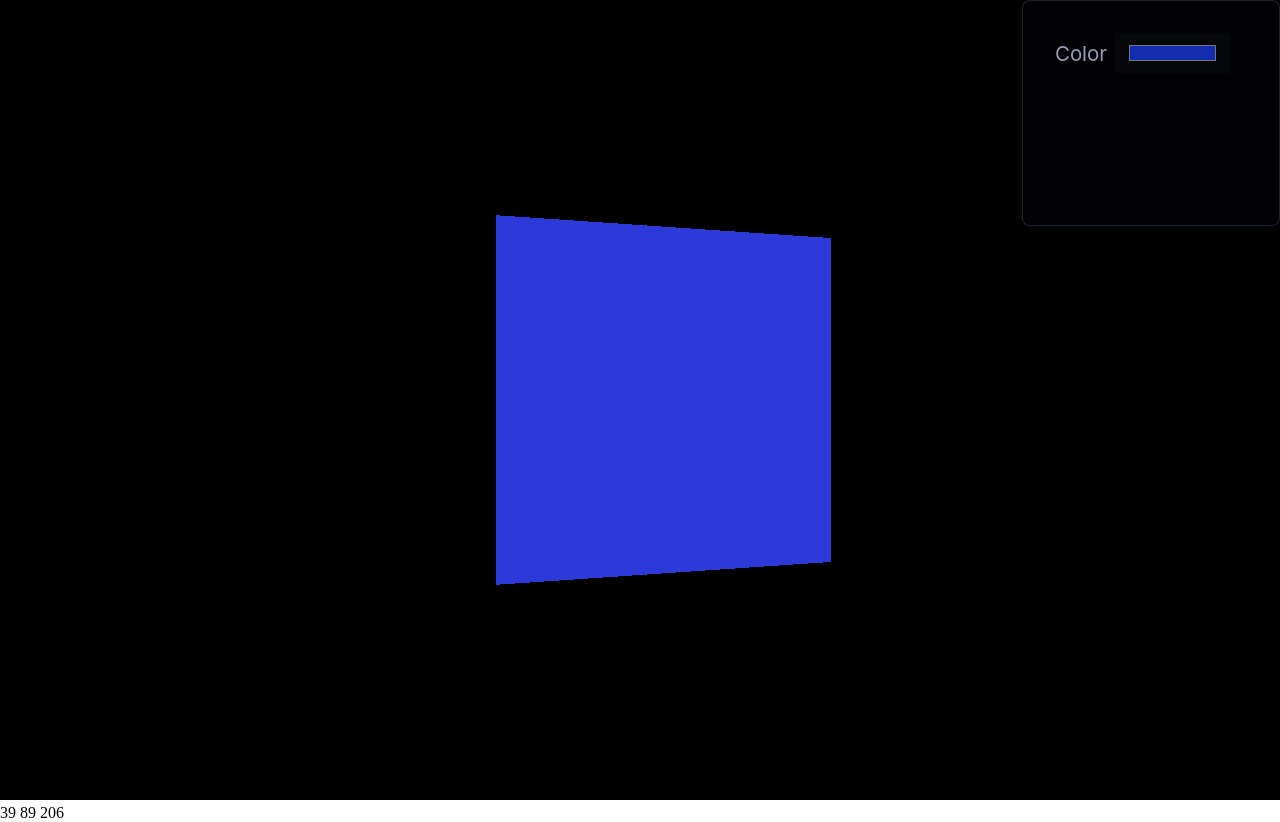
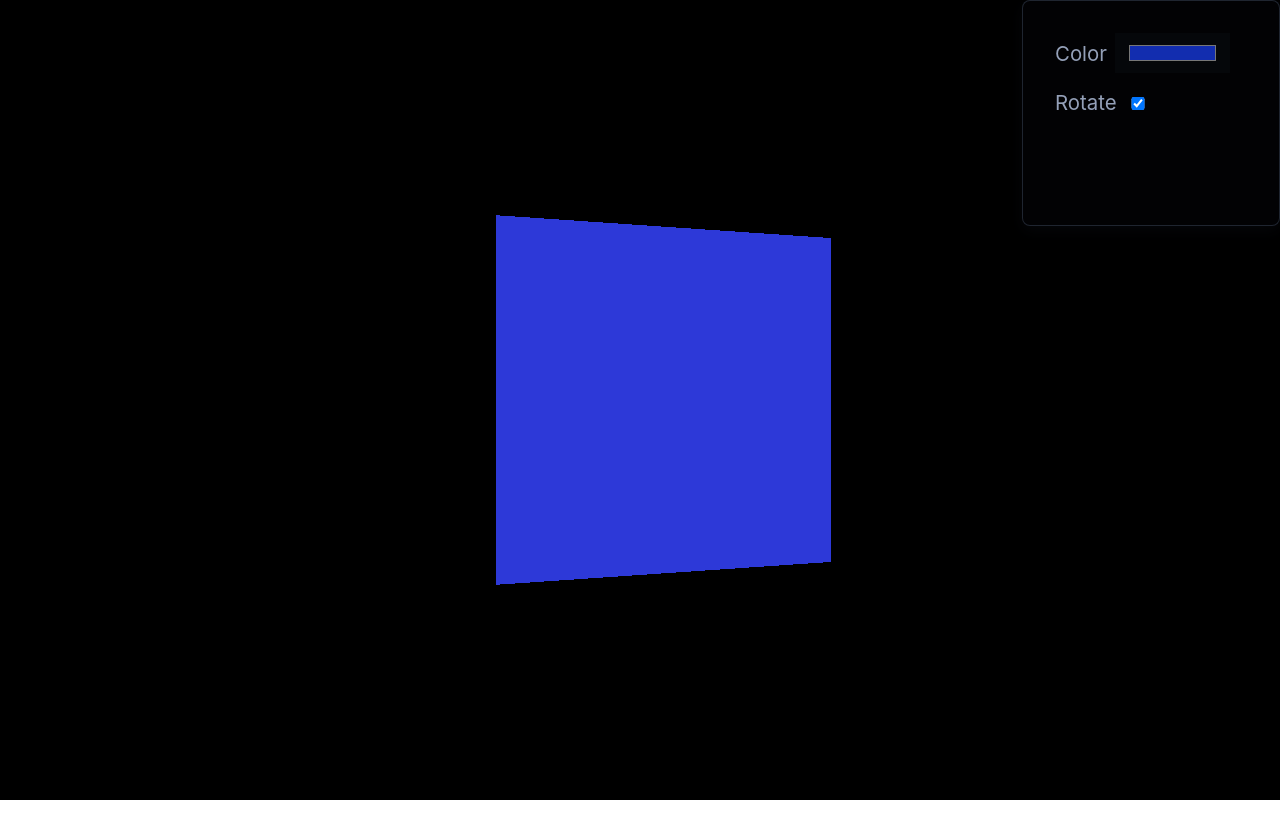
Before and after one commit to ChrisJorge/3JSProjects, a website built with Vite: page cube/index.html in a window 1280 px wide. Built offline with nearby package versions, Linux system fonts and the light colour scheme; animation ran at ten frames a second.

Commit message:
Add logic so user can determine if they want the cube to rotate

```diff
--- a/cube/index.html
+++ b/cube/index.html
@@ -10,11 +10,12 @@
       <div class="colorContainer">
         <label class="colorLabel" >Color</label>
         <input type="color" class="colorInput" value="#122DAF">
+        <br/>
+        <label for="rotate" class="rotateLabel">Rotate</label>
+        <input type="checkbox" class="rotateInput" id="rotate" checked="true">
       </div>
     </div>
     <canvas class="threeJS"></canvas>
     <script type="module" src="/src/main.js"></script>
   </body>
 </html>
-
-39 89 206
--- a/cube/src/main.js
+++ b/cube/src/main.js
@@ -28,12 +28,17 @@ controls.autoRotate = true
 renderer.setSize(window.innerWidth, window.innerHeight)
 
 const colorInput = document.querySelector('.colorInput')
+const rotateInput = document.querySelector('.rotateInput')
 
 colorInput.addEventListener('input', () => {
   cubeColor = new Three.Color(`${colorInput.value}`)
   let cubeMaterial = new Three.MeshBasicMaterial({color: cubeColor})
   cubeMesh = new Three.Mesh(cubeGeometry, cubeMaterial)
   scene.add(cubeMesh)
+})
+
+rotateInput.addEventListener('click', () => {
+  controls.autoRotate = rotateInput.checked
 })
 
 const renderLoop = () => {
--- a/cube/src/style.css
+++ b/cube/src/style.css
@@ -25,7 +25,7 @@ body{
   box-shadow: rgba(9, 11, 17, 0.5) 0px 5px 15px 0px, rgba(19, 23, 32, 0.08) 0px 15px 35px -5px;
 }
 
-.colorLabel{
+.colorLabel, .rotateLabel{
   color:hsl(220, 20%, 65%);
     font-family: Inter, "sans-serif";
     font-weight: 400;
@@ -56,3 +56,8 @@ body{
     height: 2.5rem;
     margin-bottom: 15px;
 }
+
+
+.rotateInput{
+  width: 10%;
+}
```
